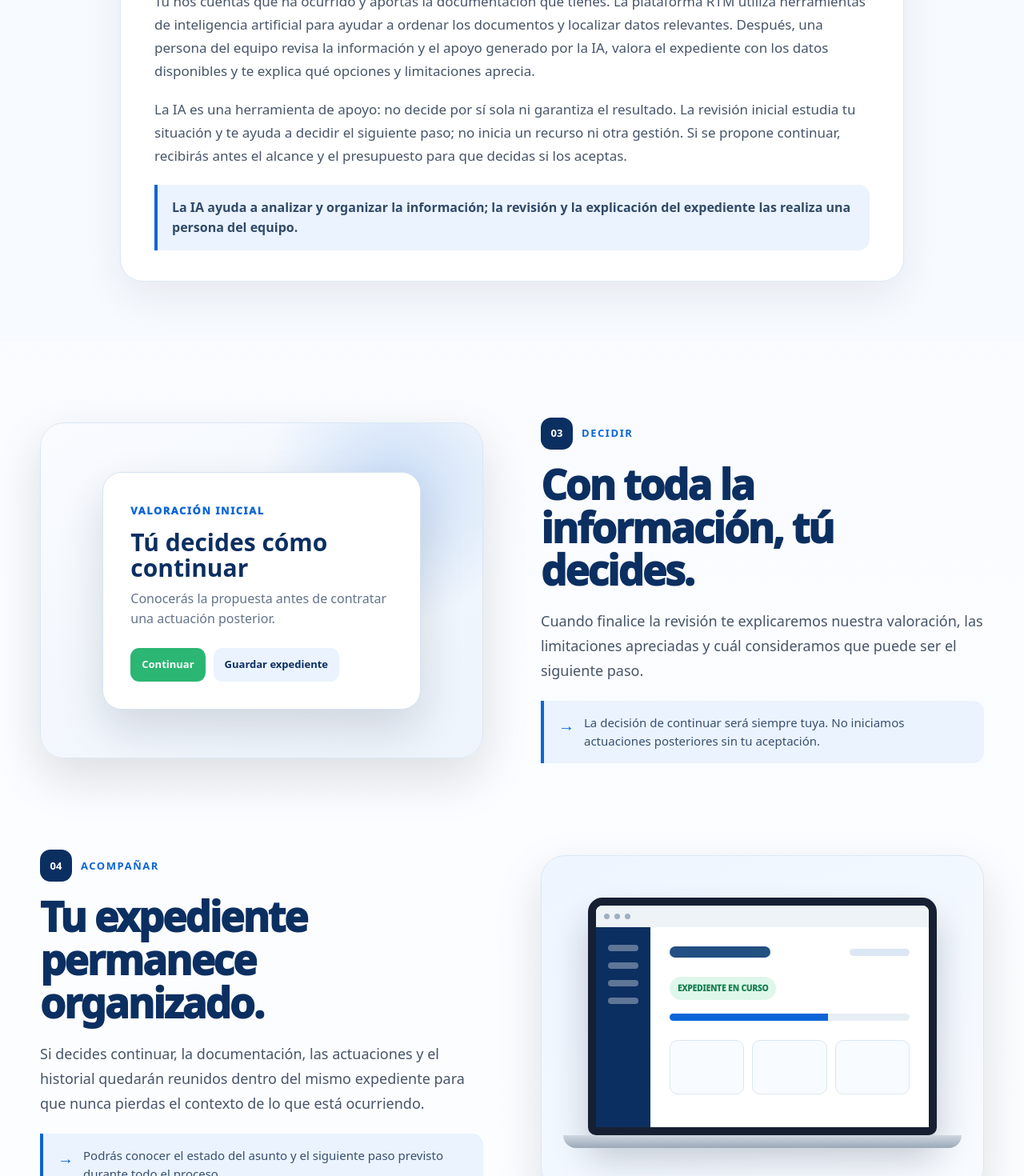
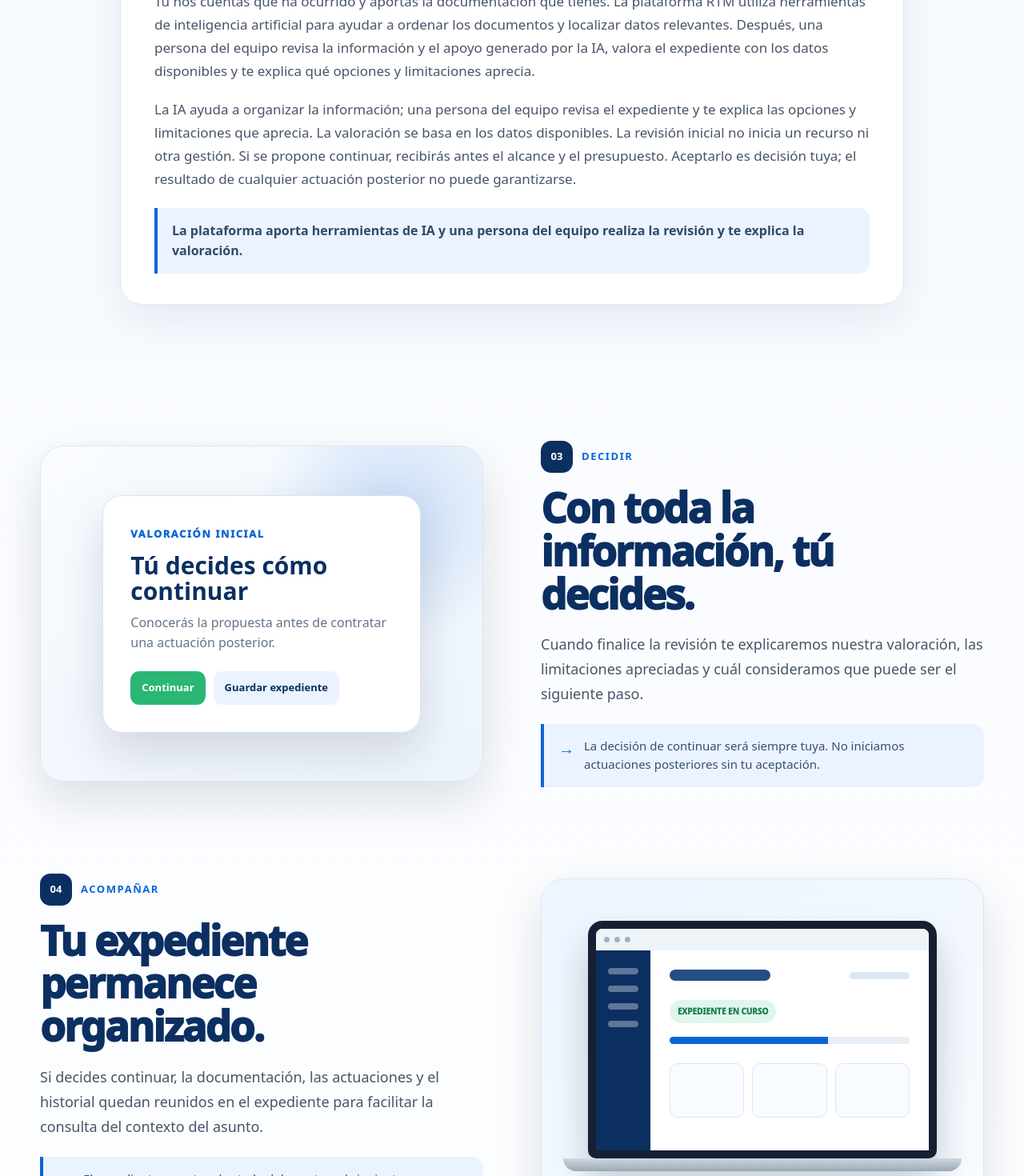
Before and after one commit to SOLUZZZZZZ1/recurretumulta-frontendweb3-8-26, a React (Vite) app: page /como-funciona in a window 1280 px wide. Shown: the part 2360-3830 px from the top of the page at 80% size. Built offline with nearby package versions, Linux system fonts and the light colour scheme.

Commit message:
Align how we work copy and avoid absolute claims (#31)

```diff
--- a/src/components/Footer.jsx
+++ b/src/components/Footer.jsx
@@ -41,7 +41,7 @@ export default function Footer() {
             </li>
             <li>
               <Link to="/como-funciona" style={{ color: "#e5e7eb" }}>
-                Cómo funciona
+                Cómo trabajamos
               </Link>
             </li>
             <li>
--- a/src/pages/ComoFunciona.jsx
+++ b/src/pages/ComoFunciona.jsx
@@ -164,8 +164,8 @@ export default function ComoFunciona() {
             <span className="cw-label">Personas y tecnología</span>
             <h2>Cómo se revisa tu expediente</h2>
             <p>Tú nos cuentas qué ha ocurrido y aportas la documentación que tienes. La plataforma RTM utiliza herramientas de inteligencia artificial para ayudar a ordenar los documentos y localizar datos relevantes. Después, una persona del equipo revisa la información y el apoyo generado por la IA, valora el expediente con los datos disponibles y te explica qué opciones y limitaciones aprecia.</p>
-            <p>La IA es una herramienta de apoyo: no decide por sí sola ni garantiza el resultado. La revisión inicial estudia tu situación y te ayuda a decidir el siguiente paso; no inicia un recurso ni otra gestión. Si se propone continuar, recibirás antes el alcance y el presupuesto para que decidas si los aceptas.</p>
-            <div className="cw-human-note">La IA ayuda a analizar y organizar la información; la revisión y la explicación del expediente las realiza una persona del equipo.</div>
+            <p>La IA ayuda a organizar la información; una persona del equipo revisa el expediente y te explica las opciones y limitaciones que aprecia. La valoración se basa en los datos disponibles. La revisión inicial no inicia un recurso ni otra gestión. Si se propone continuar, recibirás antes el alcance y el presupuesto. Aceptarlo es decisión tuya; el resultado de cualquier actuación posterior no puede garantizarse.</p>
+            <div className="cw-human-note">La plataforma aporta herramientas de IA y una persona del equipo realiza la revisión y te explica la valoración.</div>
           </article>
         </div></section>
 
@@ -176,7 +176,7 @@ export default function ComoFunciona() {
           </article>
 
           <article className="cw-block">
-            <div className="cw-copy"><span className="cw-label"><b className="cw-number">04</b> Acompañar</span><h2>Tu expediente permanece organizado.</h2><p>Si decides continuar, la documentación, las actuaciones y el historial quedarán reunidos dentro del mismo expediente para que nunca pierdas el contexto de lo que está ocurriendo.</p><div className="cw-note"><b>→</b><p>Podrás conocer el estado del asunto y el siguiente paso previsto durante todo el proceso.</p></div></div>
+            <div className="cw-copy"><span className="cw-label"><b className="cw-number">04</b> Acompañar</span><h2>Tu expediente permanece organizado.</h2><p>Si decides continuar, la documentación, las actuaciones y el historial quedan reunidos en el expediente para facilitar la consulta del contexto del asunto.</p><div className="cw-note"><b>→</b><p>El expediente muestra el estado del asunto y el siguiente paso previsto según la información disponible.</p></div></div>
             <div className="cw-visual"><DashboardScene /></div>
           </article>
         </div></section>
```
